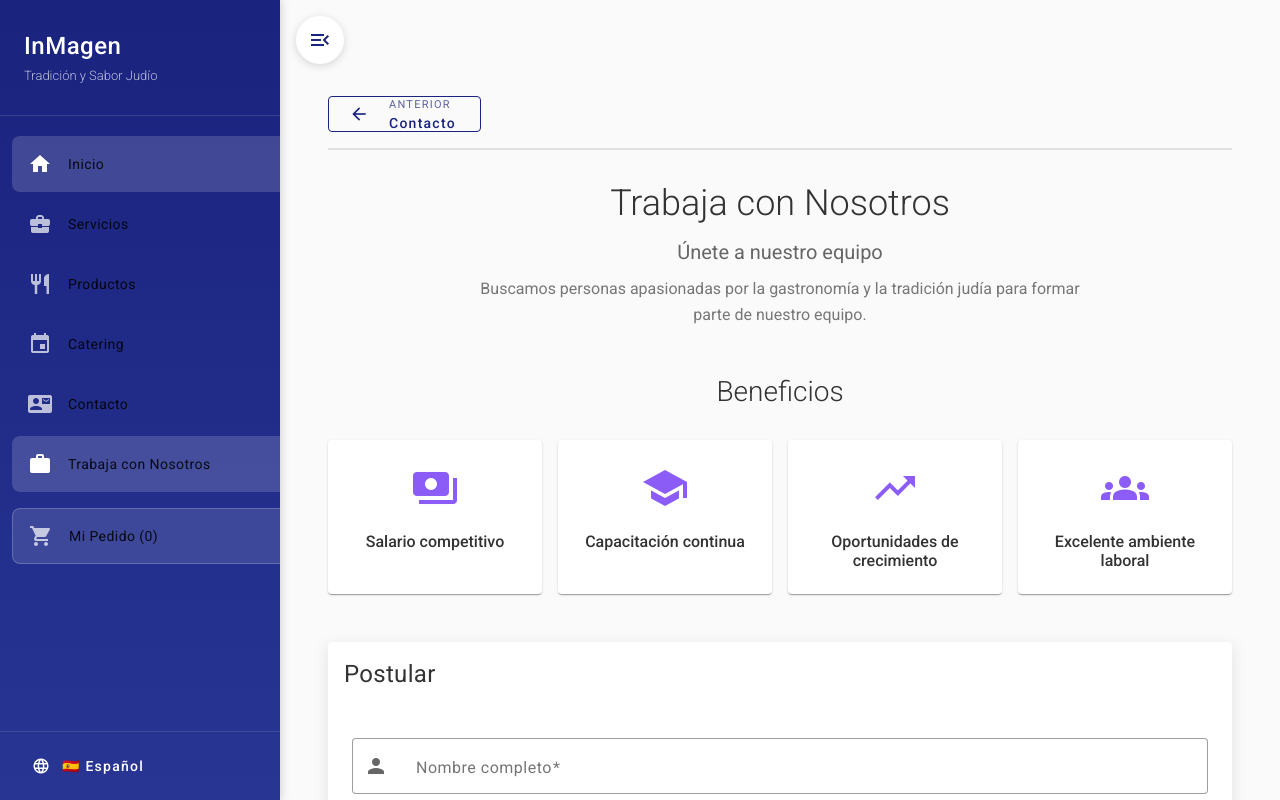
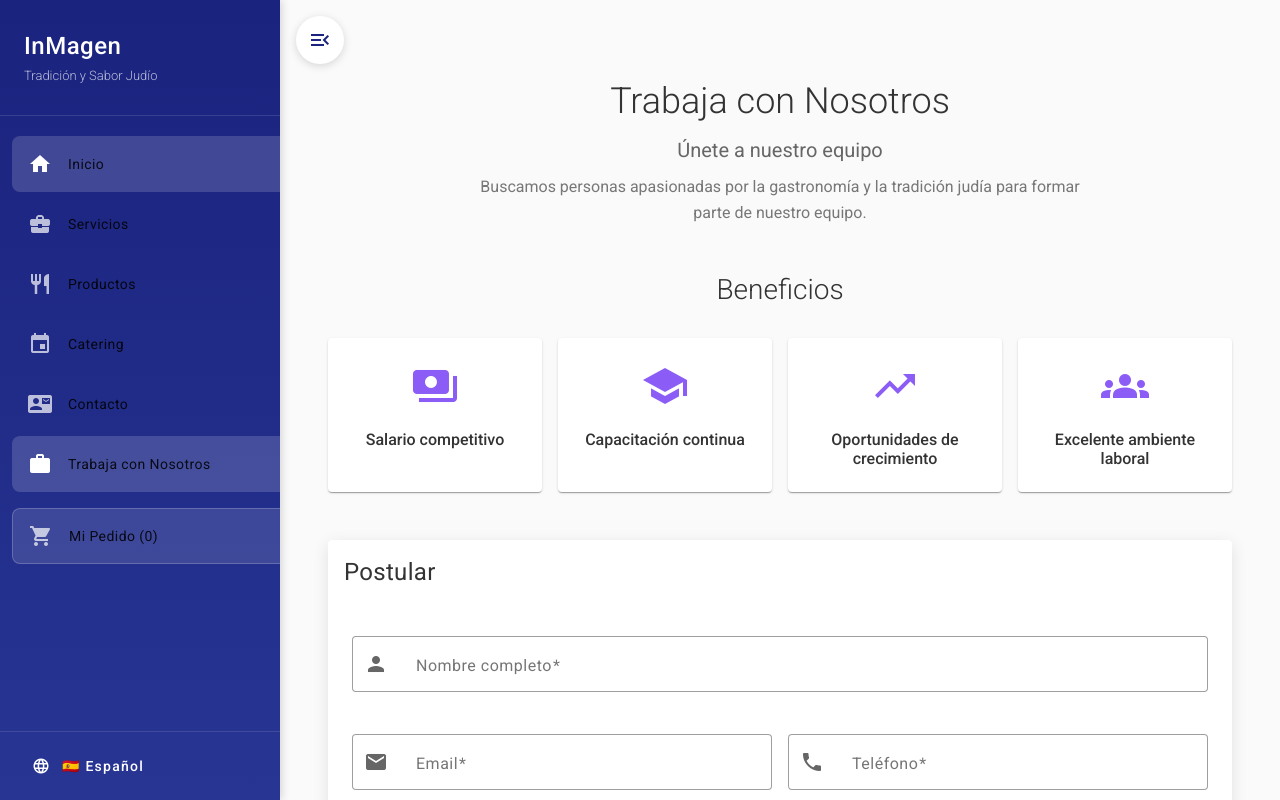
Before and after one commit to bitsmovelatan/BitsmovePage, an Angular app in the folder inmagen-uy/: page /careers in a window 1280 px wide. Built offline with nearby package versions, Linux system fonts and the light colour scheme.

Commit message:
refactor: Move page navigation buttons from top to bottom of pages

```diff
--- a/inmagen-uy/src/app/pages/careers/careers.html
+++ b/inmagen-uy/src/app/pages/careers/careers.html
@@ -1,7 +1,4 @@
 <div class="careers-container">
-  <!-- Page Navigation -->
-  <app-page-navigation currentPath="/careers"></app-page-navigation>
-
   <!-- Header -->
   <div class="page-header">
     <h1>{{ t('careers.title') }}</h1>
@@ -231,4 +228,7 @@
       </mat-card>
     </div>
   </section>
+
+  <!-- Page Navigation -->
+  <app-page-navigation currentPath="/careers"></app-page-navigation>
 </div>
--- a/inmagen-uy/src/app/pages/catering/catering.html
+++ b/inmagen-uy/src/app/pages/catering/catering.html
@@ -1,7 +1,4 @@
 <div class="catering-container">
-  <!-- Page Navigation -->
-  <app-page-navigation currentPath="/catering"></app-page-navigation>
-
   <!-- Hero Section -->
   <div class="hero-section">
     <div class="hero-content">
@@ -238,4 +235,7 @@
       </mat-card>
     </div>
   </section>
+
+  <!-- Page Navigation -->
+  <app-page-navigation currentPath="/catering"></app-page-navigation>
 </div>
--- a/inmagen-uy/src/app/pages/contact/contact.html
+++ b/inmagen-uy/src/app/pages/contact/contact.html
@@ -1,7 +1,4 @@
 <div class="contact-container">
-  <!-- Page Navigation -->
-  <app-page-navigation currentPath="/contact"></app-page-navigation>
-
   <!-- Header -->
   <div class="page-header">
     <h1>{{ t('contact.title') }}</h1>
@@ -226,4 +223,7 @@
       </mat-card>
     </section>
   </div>
+
+  <!-- Page Navigation -->
+  <app-page-navigation currentPath="/contact"></app-page-navigation>
 </div>
--- a/inmagen-uy/src/app/pages/products/products.html
+++ b/inmagen-uy/src/app/pages/products/products.html
@@ -1,7 +1,4 @@
 <div class="products-container">
-  <!-- Page Navigation -->
-  <app-page-navigation currentPath="/products"></app-page-navigation>
-
   <!-- Header -->
   <div class="page-header">
     <h1>{{ t('products.title') }}</h1>
@@ -130,4 +127,7 @@
       </mat-card-content>
     </mat-card>
   </section>
+
+  <!-- Page Navigation -->
+  <app-page-navigation currentPath="/products"></app-page-navigation>
 </div>
--- a/inmagen-uy/src/app/pages/services/services.html
+++ b/inmagen-uy/src/app/pages/services/services.html
@@ -1,7 +1,4 @@
 <div class="services-container">
-  <!-- Page Navigation -->
-  <app-page-navigation currentPath="/services"></app-page-navigation>
-
   <!-- Header -->
   <div class="page-header">
     <h1>{{ t('services.title') }}</h1>
@@ -90,4 +87,7 @@
       </mat-card-content>
     </mat-card>
   </section>
+
+  <!-- Page Navigation -->
+  <app-page-navigation currentPath="/services"></app-page-navigation>
 </div>
--- a/inmagen-uy/src/app/shared/page-navigation/page-navigation.scss
+++ b/inmagen-uy/src/app/shared/page-navigation/page-navigation.scss
@@ -3,9 +3,9 @@
   justify-content: space-between;
   align-items: center;
   gap: 16px;
-  margin-bottom: 32px;
-  padding: 16px 0;
-  border-bottom: 2px solid #e0e0e0;
+  margin-top: 48px;
+  padding: 24px 0;
+  border-top: 2px solid #e0e0e0;
 
   .nav-button {
     display: flex;
```
